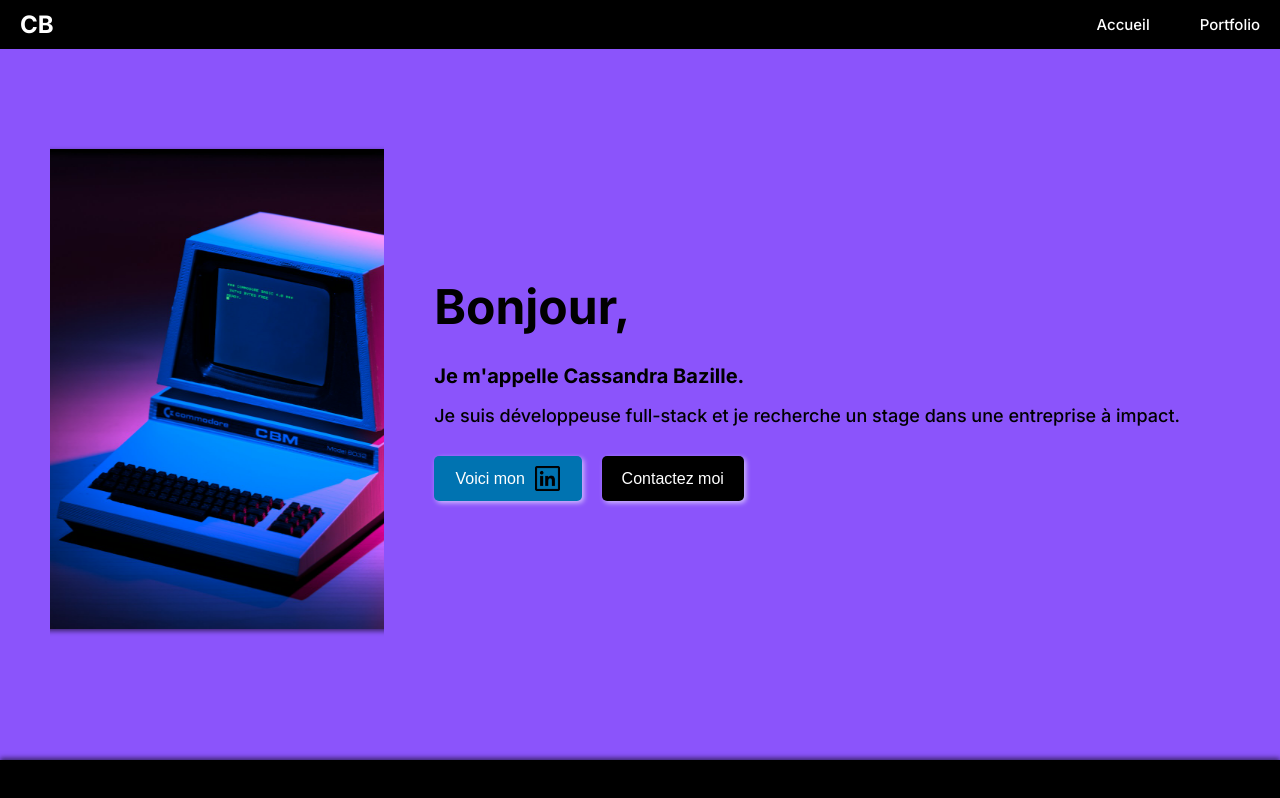
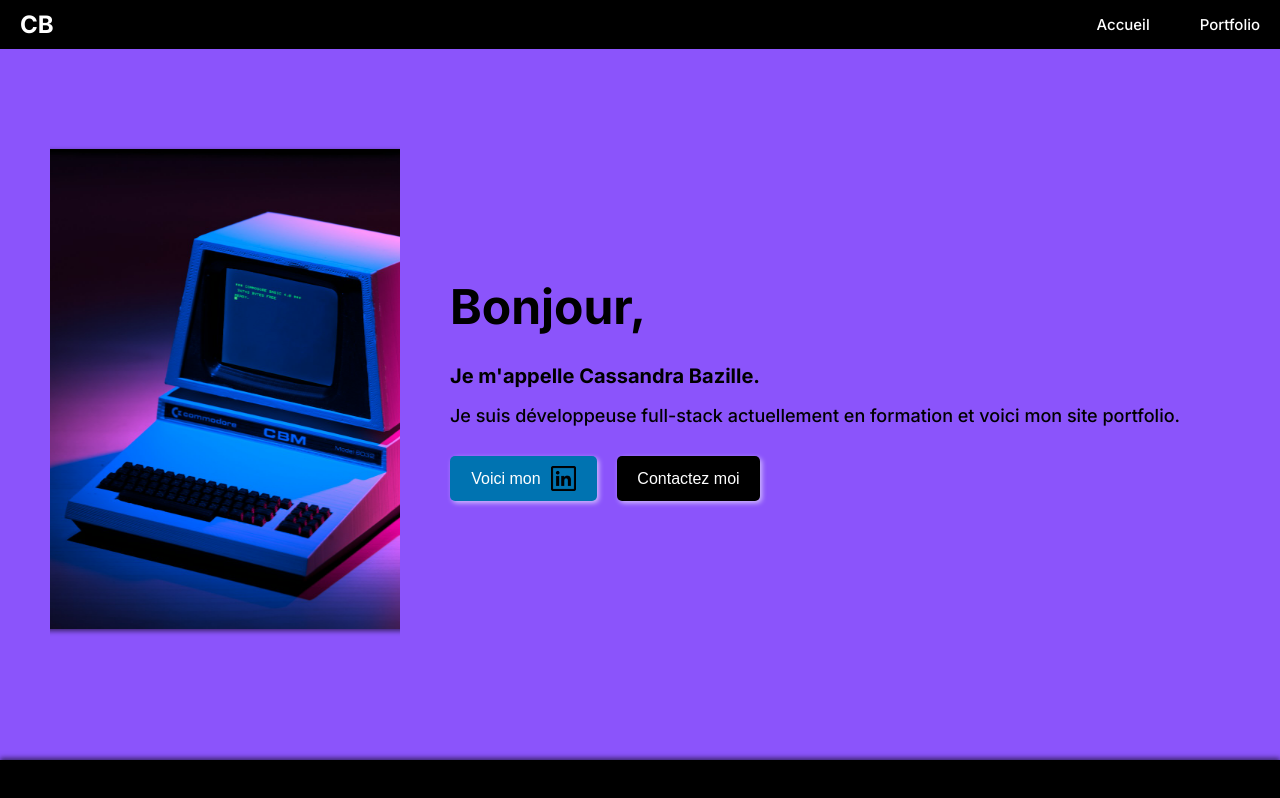
Before and after one commit to cassandrabazille/portfoliosite, a plain HTML site: page index.html in a window 1280 px wide. Drawn offline with Linux system fonts and the light colour scheme.

Commit message:
minor changes

```diff
--- a/index.html
+++ b/index.html
@@ -30,7 +30,7 @@
             </div> -->
             <div class="intro-text">
                 <h1>Bonjour,</h1> <br> <h2>Je m'appelle Cassandra Bazille.</h2>
-                <p>Je suis développeuse full-stack et je recherche un stage dans une entreprise à impact. </p>
+                <p>Je suis développeuse full-stack actuellement en formation et voici mon site portfolio. </p>
                 <div class="buttons">
                     <button class="linkedinbutton"><div class="linkedinrow"><a href="https://www.linkedin.com/in/cassandra-bazille-206531137/" target="_blank">Voici mon<img src="Images/linkedin_logo.png" alt="Linkedin" /></a></div></button>
                     <button class="contactbutton"> <a href="mailto:bazillecassandra@gmail.com"> Contactez moi </a> </button>
```
